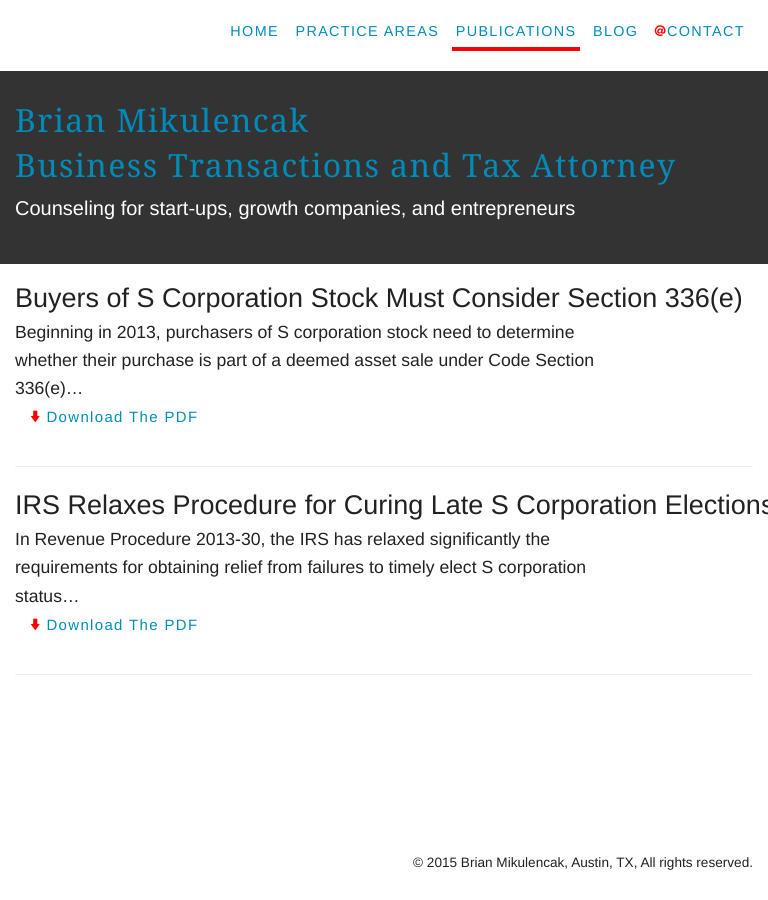
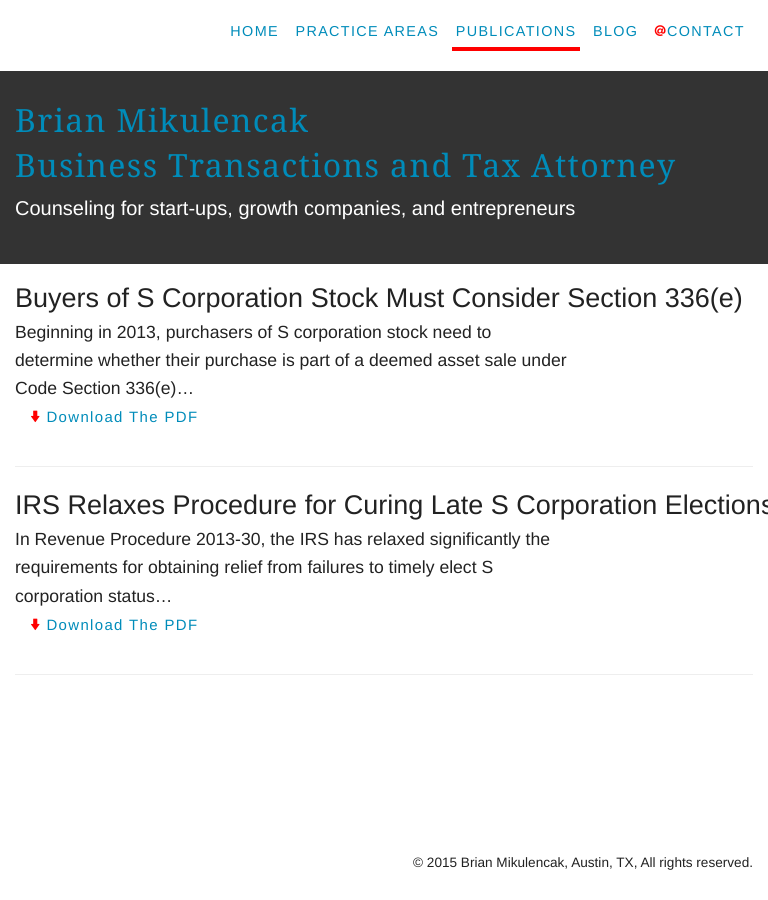
Before and after one commit to brianmik/bmaustinlaw, a Jekyll site: the page built from publications.html, in a window 768 px wide. Built offline with Jekyll 4.4.1, drawn with Linux system fonts in a browser that asks for light colours; Markdown is read by kramdown in place of the engine named in the settings; comment, search, counter and statistics services are not loaded.

Commit message:
styling for small screens

```diff
--- a/css/main.css
+++ b/css/main.css
@@ -431,7 +431,7 @@
 
   .publication__title, .publication__excerpt {
     margin: 0;
-    width: 65ex;
+    width: 60ex;
   }
 
 
```
